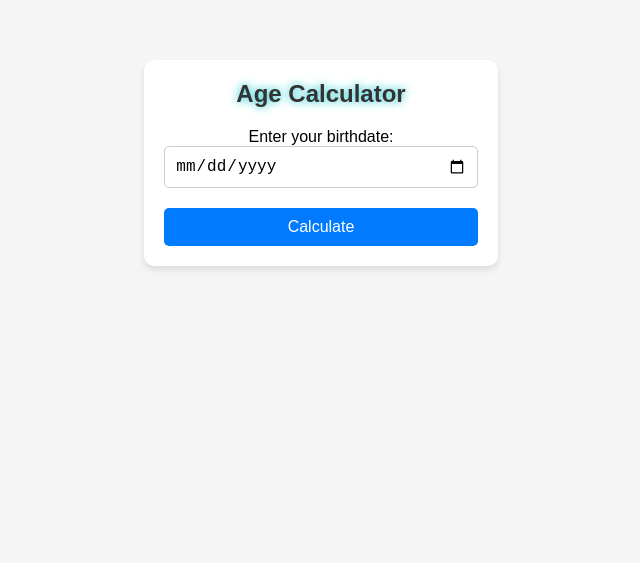
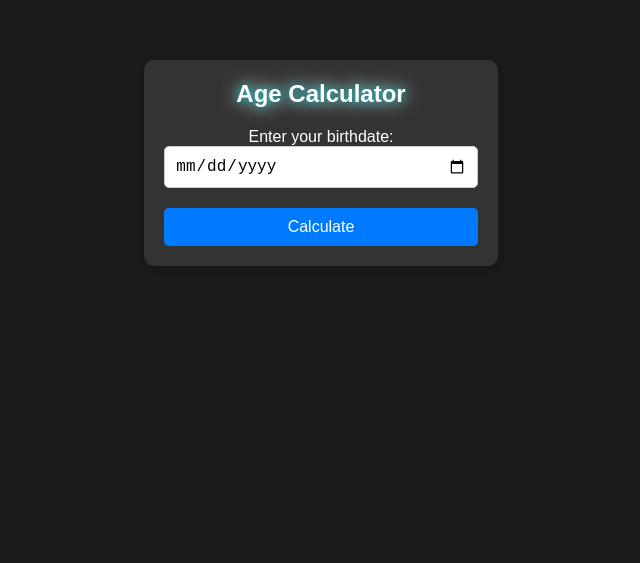
Before and after one commit to shahariarmahfuz/Newlevel, a plain HTML site: page index.html in a window 1280 px wide. Shown: the part 237-800 px from the top of the page, without its empty margins (319-959 px from the left). Drawn offline with Linux system fonts and the light colour scheme.

Commit message:
Update styles.css

```diff
--- a/styles.css
+++ b/styles.css
@@ -7,7 +7,7 @@
 
 body {
     font-family: Arial, sans-serif;
-    background-color: #f5f5f5;
+    background-color: #1a1a1a;
     display: flex;
     justify-content: center;
     align-items: center;
@@ -19,16 +19,16 @@ body {
     max-width: 400px;
     margin: 0 auto;
     padding: 20px;
-    background-color: #fff;
+    background-color: #333;
     border-radius: 10px;
     box-shadow: 0 4px 6px rgba(0, 0, 0, 0.1);
     text-align: center;
+    color: #fff;
 }
 
 h1 {
     font-size: 24px;
     margin-bottom: 20px;
-    color: #333;
     /* Neon/Glowing Light Effect */
     text-shadow: 0px 0px 10px #00c2cb, 0px 0px 20px #fff;
 }
```
